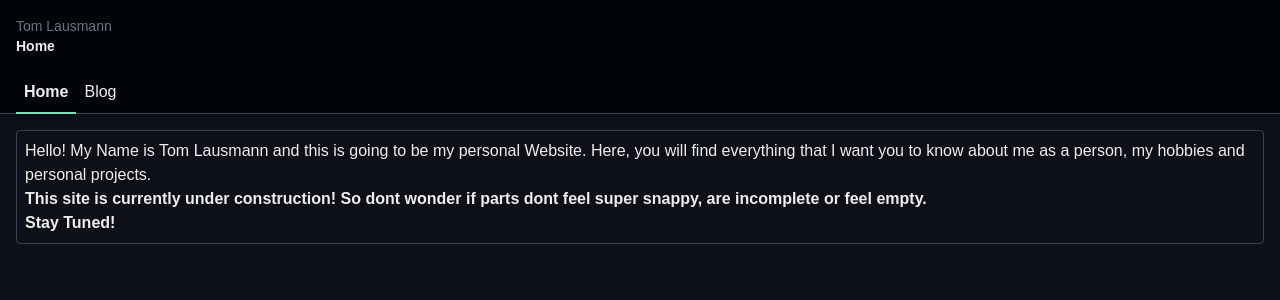
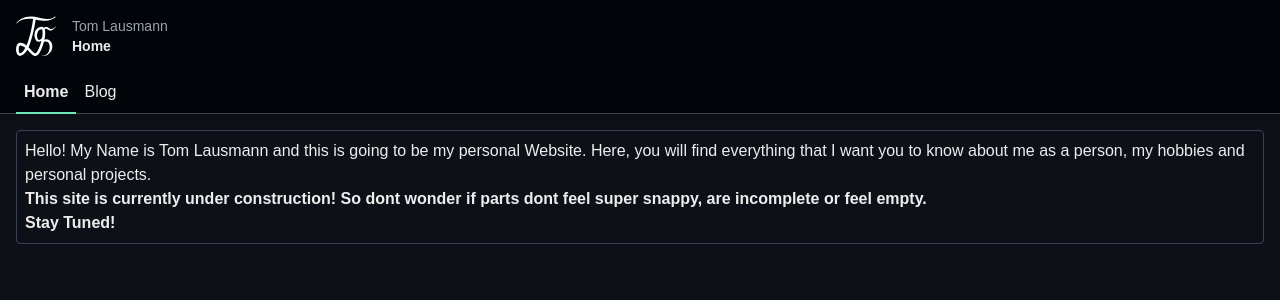
Before and after one commit to Lausi95/lausi95.net, a Next.js app in the folder lausi95/: page / in a window 1280 px wide. Shown: the top 300 px of the page. Built offline with nearby package versions, Linux system fonts and the light colour scheme.

Commit message:
feat: add logo (not nice, yet)

```diff
--- a/lausi95/app/components/organisms/Title.tsx
+++ b/lausi95/app/components/organisms/Title.tsx
@@ -1,12 +1,19 @@
+import Image from 'next/image';
+
 export type PageTitleProps = {
     subtitle?: string;
 };
 
 export default function PageTitle({ subtitle }: PageTitleProps) {
     return (
-        <div className="p-4 bg-[#010409] text-sm">
-            <div className="text-gray-500">Tom Lausmann</div>
-            <div className="font-bold">{subtitle ?? 'Unknown page'}</div>
+        <div className="p-4 bg-[#010409] text-sm flex gap-4">
+            <div>
+                <Image src="/tl95.svg" alt="Logo" height={40} width={40} />
+            </div>
+            <div className="flex flex-col content-center justify-center">
+                <div className="text-gray-400">Tom Lausmann</div>
+                <div className="font-bold">{subtitle ?? 'Unknown page'}</div>
+            </div>
         </div>
     );
 }
```
Also changed, not shown: lausi95/public/tl95.svg (added).
